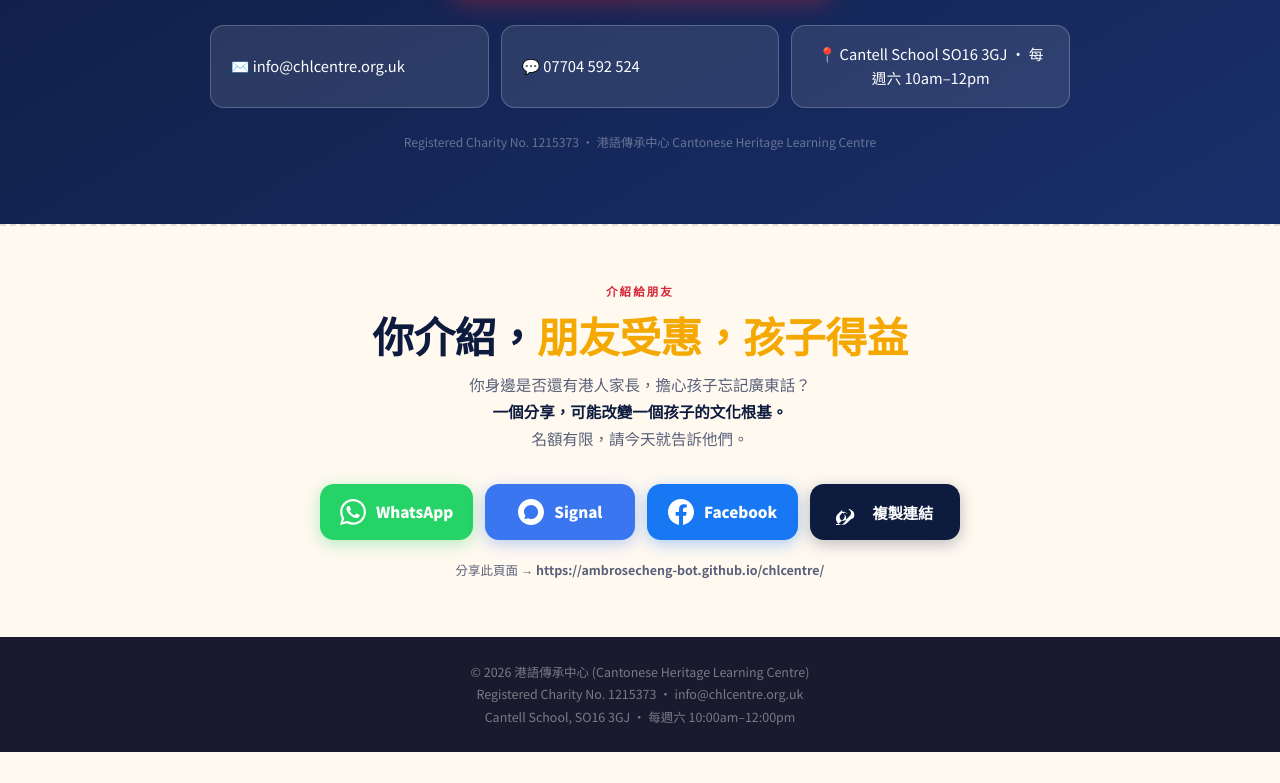
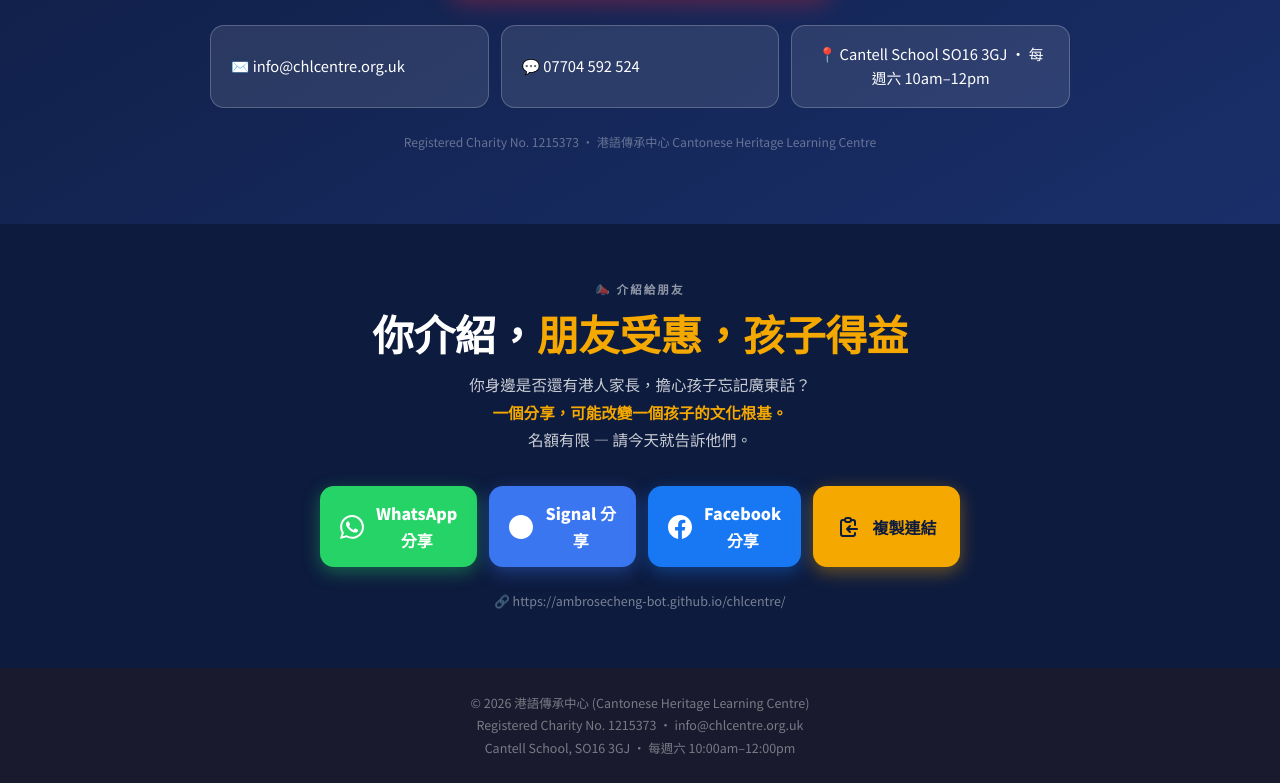
Before and after one commit to ambrosecheng-bot/chlcentre, a plain HTML site: page index.html in a window 1280 px wide. Shown: the part 6368-7151 px from the top of the page. Before the commit the page ends 7120 px from the top, so only its background shows below. Drawn offline with Linux system fonts and the light colour scheme.

Commit message:
Add files via upload

```diff
--- a/index.html
+++ b/index.html
@@ -621,118 +621,91 @@ p.lead {
    REFERRAL SECTION
 ═══════════════════════════════════════ */
 .referral-section {
-  background: var(--cream);
+  background: #0D1B3E;
   padding: 56px var(--side);
   text-align: center;
-  border-top: 2px dashed rgba(13,27,62,0.12);
 }
-.referral-section h2 {
-  color: var(--navy);
-  margin-bottom: 10px;
-}
+.referral-section .section-label { color: rgba(255,255,255,0.55); }
+.referral-section h2 { color: #ffffff; margin-bottom: 12px; }
 .referral-lead {
   font-size: 0.97rem;
-  color: var(--muted);
-  max-width: 480px;
+  color: rgba(255,255,255,0.78);
+  max-width: 500px;
   margin: 0 auto 32px;
-  line-height: 1.75;
+  line-height: 1.8;
 }
-.referral-lead strong { color: var(--navy); }
+.referral-lead strong { color: #F4A800; }
 
-.share-grid {
-  display: grid;
-  grid-template-columns: 1fr 1fr;
+.share-row {
+  display: flex;
+  flex-direction: column;
   gap: 12px;
-  max-width: 480px;
-  margin: 0 auto 20px;
+  max-width: 420px;
+  margin: 0 auto 24px;
 }
-.share-btn {
-  display: flex;
-  align-items: center;
-  justify-content: center;
-  gap: 10px;
-  min-height: var(--tap);
-  padding: 0 16px;
-  border-radius: var(--r);
-  font-size: 0.97rem;
-  font-weight: 800;
-  font-family: inherit;
-  text-decoration: none;
-  border: none;
-  cursor: pointer;
-  transition: transform .15s, box-shadow .15s;
+.sbtn {
+  display: flex !important;
+  align-items: center !important;
+  justify-content: center !important;
+  gap: 12px !important;
+  width: 100% !important;
+  min-height: 56px !important;
+  padding: 14px 20px !important;
+  border-radius: 14px !important;
+  font-size: 1rem !important;
+  font-weight: 800 !important;
+  font-family: 'Noto Sans TC','Inter',sans-serif !important;
+  text-decoration: none !important;
+  border: none !important;
+  cursor: pointer !important;
+  color: #ffffff !important;
   -webkit-tap-highlight-color: transparent;
-  color: var(--white);
+  transition: opacity .15s, transform .15s;
+  box-sizing: border-box !important;
 }
-.share-btn:active { transform: scale(.96); }
-.share-btn svg {
-  width: 22px; height: 22px;
-  flex-shrink: 0;
-  fill: currentColor;
-}
+.sbtn:active { transform: scale(.97); opacity:.88; }
+.sbtn svg { width:24px; height:24px; fill:#ffffff; flex-shrink:0; }
+.sbtn-wa   { background: #25D366 !important; box-shadow: 0 5px 18px rgba(37,211,102,.4); }
+.sbtn-sig  { background: #3A76F0 !important; box-shadow: 0 5px 18px rgba(58,118,240,.4); }
+.sbtn-fb   { background: #1877F2 !important; box-shadow: 0 5px 18px rgba(24,119,242,.4); }
+.sbtn-copy { background: #F4A800 !important; color: #0D1B3E !important; box-shadow: 0 5px 18px rgba(244,168,0,.4); }
+.sbtn-copy svg { fill: #0D1B3E; }
 
-.share-btn.whatsapp {
-  background: #25D366;
-  box-shadow: 0 4px 16px rgba(37,211,102,.35);
-}
-.share-btn.signal {
-  background: #3A76F0;
-  box-shadow: 0 4px 16px rgba(58,118,240,.35);
-}
-.share-btn.facebook {
-  background: #1877F2;
-  box-shadow: 0 4px 16px rgba(24,119,242,.35);
-}
-.share-btn.copylink {
-  background: var(--navy);
-  box-shadow: 0 4px 16px rgba(13,27,62,.28);
-}
-.share-btn.whatsapp:hover { background: #1ebe57; }
-.share-btn.signal:hover   { background: #2a63d8; }
-.share-btn.facebook:hover { background: #1464d8; }
-.share-btn.copylink:hover { background: #162d5e; }
-
-/* Toast notification */
 .toast {
   position: fixed;
   bottom: 90px;
   left: 50%;
   transform: translateX(-50%) translateY(20px);
-  background: var(--navy);
-  color: var(--white);
-  padding: 12px 24px;
+  background: #25D366;
+  color: #ffffff;
+  padding: 12px 28px;
   border-radius: 999px;
-  font-size: 0.9rem;
-  font-weight: 700;
+  font-size: 0.92rem;
+  font-weight: 800;
   opacity: 0;
   pointer-events: none;
   transition: opacity .3s, transform .3s;
   white-space: nowrap;
   z-index: 9999;
-  box-shadow: 0 6px 24px rgba(0,0,0,.25);
+  box-shadow: 0 6px 24px rgba(0,0,0,.3);
 }
-.toast.show {
-  opacity: 1;
-  transform: translateX(-50%) translateY(0);
-}
+.toast.show { opacity: 1; transform: translateX(-50%) translateY(0); }
 
 .referral-note {
   font-size: 0.78rem;
-  color: var(--muted);
-  margin-top: 10px;
+  color: rgba(255,255,255,0.45);
+  margin-top: 8px;
+  word-break: break-all;
 }
 
-@media (min-width: 480px) {
-  .share-grid {
-    grid-template-columns: repeat(4, 1fr);
+@media (min-width: 640px) {
+  .share-row {
+    flex-direction: row;
+    flex-wrap: wrap;
     max-width: 640px;
+    justify-content: center;
   }
-  .share-btn { flex-direction: column; gap: 6px; font-size: 0.82rem; padding: 14px 8px; }
-  .share-btn svg { width: 26px; height: 26px; }
-}
-
-@media (min-width: 1024px) {
-  .share-btn { flex-direction: row; gap: 10px; font-size: 0.95rem; padding: 0 20px; }
+  .sbtn { width: auto !important; flex: 1 1 140px; max-width: 200px; }
 }
 
 /* ═══════════════════════════════════════
@@ -1159,53 +1132,52 @@ footer {
 <!-- REFERRAL SECTION -->
 <section class="referral-section">
   <div class="container">
-    <span class="section-label">介紹給朋友</span>
-    <h2>你介紹，<span class="gold">朋友受惠，孩子得益</span></h2>
+    <span class="section-label">📣 介紹給朋友</span>
+    <h2>你介紹，<span style="color:#F4A800">朋友受惠，孩子得益</span></h2>
     <p class="referral-lead">
       你身邊是否還有港人家長，擔心孩子忘記廣東話？<br>
       <strong>一個分享，可能改變一個孩子的文化根基。</strong><br>
-      名額有限，請今天就告訴他們。
+      名額有限 — 請今天就告訴他們。
     </p>
 
-    <div class="share-grid">
+    <div class="share-row">
+
       <!-- WhatsApp -->
-      <a class="share-btn whatsapp" id="btn-whatsapp" href="#" onclick="shareWhatsApp(event)">
+      <a class="sbtn sbtn-wa" href="#" onclick="shareWhatsApp(event)">
         <svg viewBox="0 0 24 24" xmlns="http://www.w3.org/2000/svg">
           <path d="M17.472 14.382c-.297-.149-1.758-.867-2.03-.967-.273-.099-.471-.148-.67.15-.197.297-.767.966-.94 1.164-.173.199-.347.223-.644.075-.297-.15-1.255-.463-2.39-1.475-.883-.788-1.48-1.761-1.653-2.059-.173-.297-.018-.458.13-.606.134-.133.298-.347.446-.52.149-.174.198-.298.298-.497.099-.198.05-.371-.025-.52-.075-.149-.669-1.612-.916-2.207-.242-.579-.487-.5-.669-.51-.173-.008-.371-.01-.57-.01-.198 0-.52.074-.792.372-.272.297-1.04 1.016-1.04 2.479 0 1.462 1.065 2.875 1.213 3.074.149.198 2.096 3.2 5.077 4.487.709.306 1.262.489 1.694.625.712.227 1.36.195 1.871.118.571-.085 1.758-.719 2.006-1.413.248-.694.248-1.289.173-1.413-.074-.124-.272-.198-.57-.347m-5.421 7.403h-.004a9.87 9.87 0 01-5.031-1.378l-.361-.214-3.741.982.998-3.648-.235-.374a9.86 9.86 0 01-1.51-5.26c.001-5.45 4.436-9.884 9.888-9.884 2.64 0 5.122 1.03 6.988 2.898a9.825 9.825 0 012.893 6.994c-.003 5.45-4.437 9.884-9.885 9.884m8.413-18.297A11.815 11.815 0 0012.05 0C5.495 0 .16 5.335.157 11.892c0 2.096.547 4.142 1.588 5.945L.057 24l6.305-1.654a11.882 11.882 0 005.683 1.448h.005c6.554 0 11.89-5.335 11.893-11.893a11.821 11.821 0 00-3.48-8.413Z"/>
         </svg>
-        WhatsApp
+        WhatsApp 分享
       </a>
 
       <!-- Signal -->
-      <a class="share-btn signal" id="btn-signal" href="#" onclick="shareSignal(event)">
+      <a class="sbtn sbtn-sig" href="#" onclick="shareSignal(event)">
         <svg viewBox="0 0 24 24" xmlns="http://www.w3.org/2000/svg">
-          <path d="M12 0C5.373 0 0 5.373 0 12s5.373 12 12 12 12-5.373 12-12S18.627 0 12 0zm.694 18.695a6.573 6.573 0 01-3.241-.853l-3.603.944.964-3.521A6.558 6.558 0 015.44 12c0-3.621 2.939-6.56 6.56-6.56 3.621 0 6.56 2.939 6.56 6.56 0 3.621-2.939 6.56-6.56 6.56l-.306-.865z"/>
+          <path d="M12 0C5.373 0 0 5.373 0 12s5.373 12 12 12 12-5.373 12-12S18.627 0 12 0zm5.559 16.907l-.463.652a.975.975 0 01-1.233.28 11.574 11.574 0 01-1.832-1.229 11.404 11.404 0 01-1.538-1.538 11.574 11.574 0 01-1.229-1.832.975.975 0 01.28-1.233l.652-.463a.408.408 0 00.108-.527l-1.018-1.763a.41.41 0 00-.507-.18 3.595 3.595 0 00-2.22 3.84c.44 3.07 3.724 6.354 6.793 6.794a3.595 3.595 0 003.84-2.22.41.41 0 00-.18-.507l-1.763-1.018a.408.408 0 00-.53.145z"/>
         </svg>
-        Signal
+        Signal 分享
       </a>
 
       <!-- Facebook -->
-      <a class="share-btn facebook" id="btn-facebook"
-         href="https://www.facebook.com/sharer/sharer.php?u=https%3A%2F%2Fambrosecheng-bot.github.io%2Fchlcentre%2F&quote=%F0%9F%87%AD%F0%9F%87%B0%20%E6%B8%AF%E8%AA%9E%E5%82%B3%E6%89%BF%E4%B8%AD%E5%BF%83%202026-2027%20%E6%8B%9B%E7%94%9F%E7%8F%BE%E6%AD%A3%E9%96%8B%E5%A7%8B%EF%BC%81%E6%AF%8F%E7%8F%AD%E5%8F%AA%E9%99%9520%E4%BA%BA%EF%BC%8C%E9%A1%8D%E6%BB%BF%E5%8D%B3%E6%AD%A2%E3%80%82%E6%AD%A1%E8%BF%8EYr1-Yr9%E5%90%8C%E5%AD%B8%E5%A0%B1%E5%90%8D%EF%BC%81"
-         target="_blank" rel="noopener">
+      <a class="sbtn sbtn-fb"
+         href="https://www.facebook.com/sharer/sharer.php?u=https%3A%2F%2Fambrosecheng-bot.github.io%2Fchlcentre%2F"
+         target="_blank" rel="noopener noreferrer">
         <svg viewBox="0 0 24 24" xmlns="http://www.w3.org/2000/svg">
           <path d="M24 12.073c0-6.627-5.373-12-12-12s-12 5.373-12 12c0 5.99 4.388 10.954 10.125 11.854v-8.385H7.078v-3.47h3.047V9.43c0-3.007 1.792-4.669 4.533-4.669 1.312 0 2.686.235 2.686.235v2.953H15.83c-1.491 0-1.956.925-1.956 1.874v2.25h3.328l-.532 3.47h-2.796v8.385C19.612 23.027 24 18.062 24 12.073z"/>
         </svg>
-        Facebook
+        Facebook 分享
       </a>
 
       <!-- Copy Link -->
-      <button class="share-btn copylink" id="btn-copy" onclick="copyLink()">
+      <button class="sbtn sbtn-copy" onclick="copyLink()">
         <svg viewBox="0 0 24 24" xmlns="http://www.w3.org/2000/svg">
-          <path d="M13.723 18.654l-3.61 3.609c-2.316 2.315-6.063 2.315-8.378 0-2.315-2.316-2.315-6.063 0-8.379l3.61-3.608c.14-.14.293-.261.451-.368l-.01.091c-.08.88-.01 1.755.196 2.599l-1.615 1.616c-1.343 1.344-1.343 3.524 0 4.867 1.344 1.344 3.524 1.344 4.867 0l3.61-3.61c1.344-1.342 1.344-3.523 0-4.866-.403-.403-.88-.686-1.387-.851l.828-.828C13.03 9.578 14.4 10.106 15.4 11.106c1.98 1.98 1.98 5.19 0 7.17l.323-.622zm-3.446-5.323c-1.001-1-2.37-1.528-3.771-1.528l-.828.828c.507.165.984.448 1.387.851 1.344 1.343 1.344 3.524 0 4.866l-3.61 3.61c-1.343 1.344-3.524 1.344-4.867 0-1.343-1.343-1.343-3.523 0-4.867l1.616-1.616c-.207-.844-.277-1.72-.197-2.6l.01-.09-.451.367-3.61 3.609c-2.315 2.315-2.315 6.062 0 8.378 2.316 2.315 6.062 2.315 8.378 0l3.61-3.609c1.981-1.98 1.981-5.19 0-7.17-.403-.403-.88-.687-1.387-.851l.828-.828c1.402 0 2.77.528 3.772 1.528z"/>
+          <path d="M8 5H6a2 2 0 00-2 2v12a2 2 0 002 2h10a2 2 0 002-2v-1M8 5a2 2 0 002 2h2a2 2 0 002-2M8 5a2 2 0 012-2h2a2 2 0 012 2m0 0h2a2 2 0 012 2v3m2 4H10m0 0l3-3m-3 3l3 3" stroke="#0D1B3E" stroke-width="2" stroke-linecap="round" stroke-linejoin="round" fill="none"/>
         </svg>
         複製連結
       </button>
+
     </div>
-
-    <p class="referral-note">
-      分享此頁面 → <strong>https://ambrosecheng-bot.github.io/chlcentre/</strong>
-    </p>
+    <p class="referral-note">🔗 https://ambrosecheng-bot.github.io/chlcentre/</p>
   </div>
 </section>
 
```
